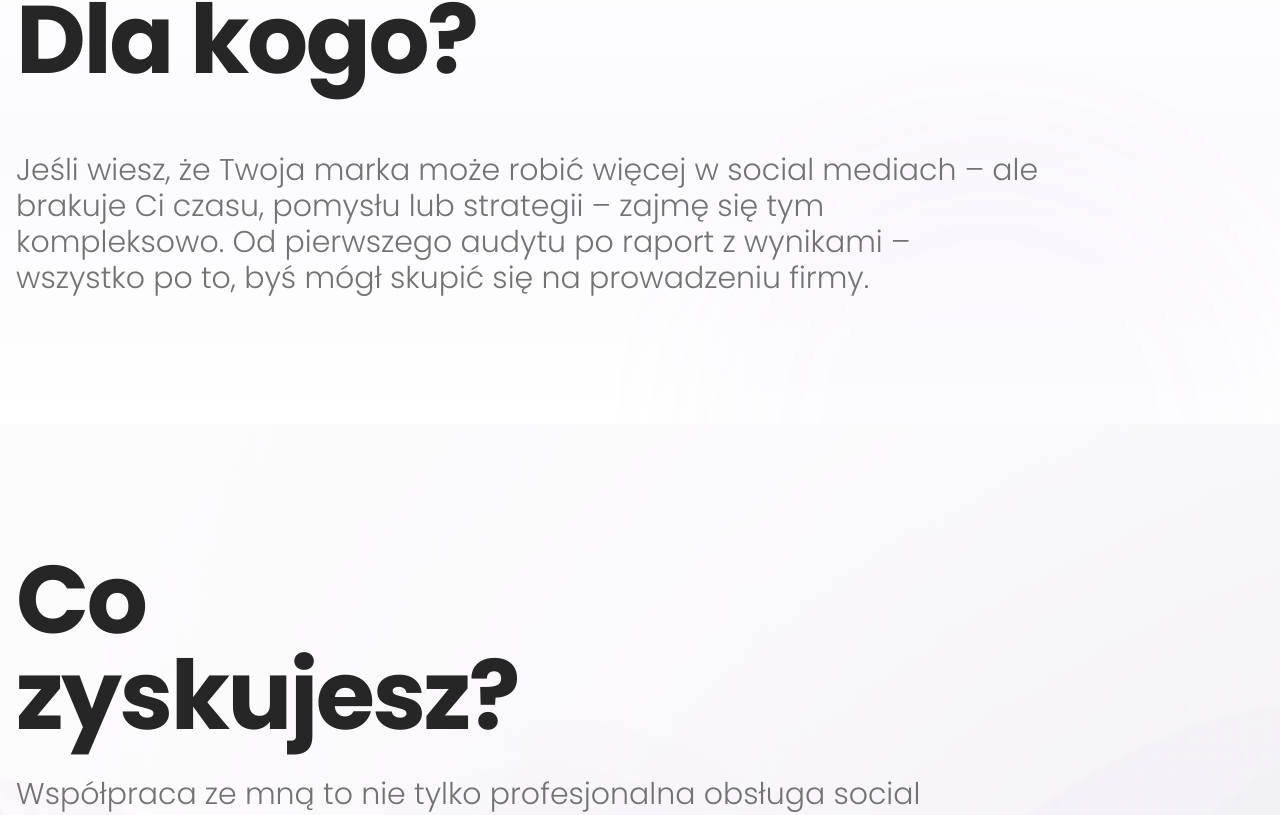
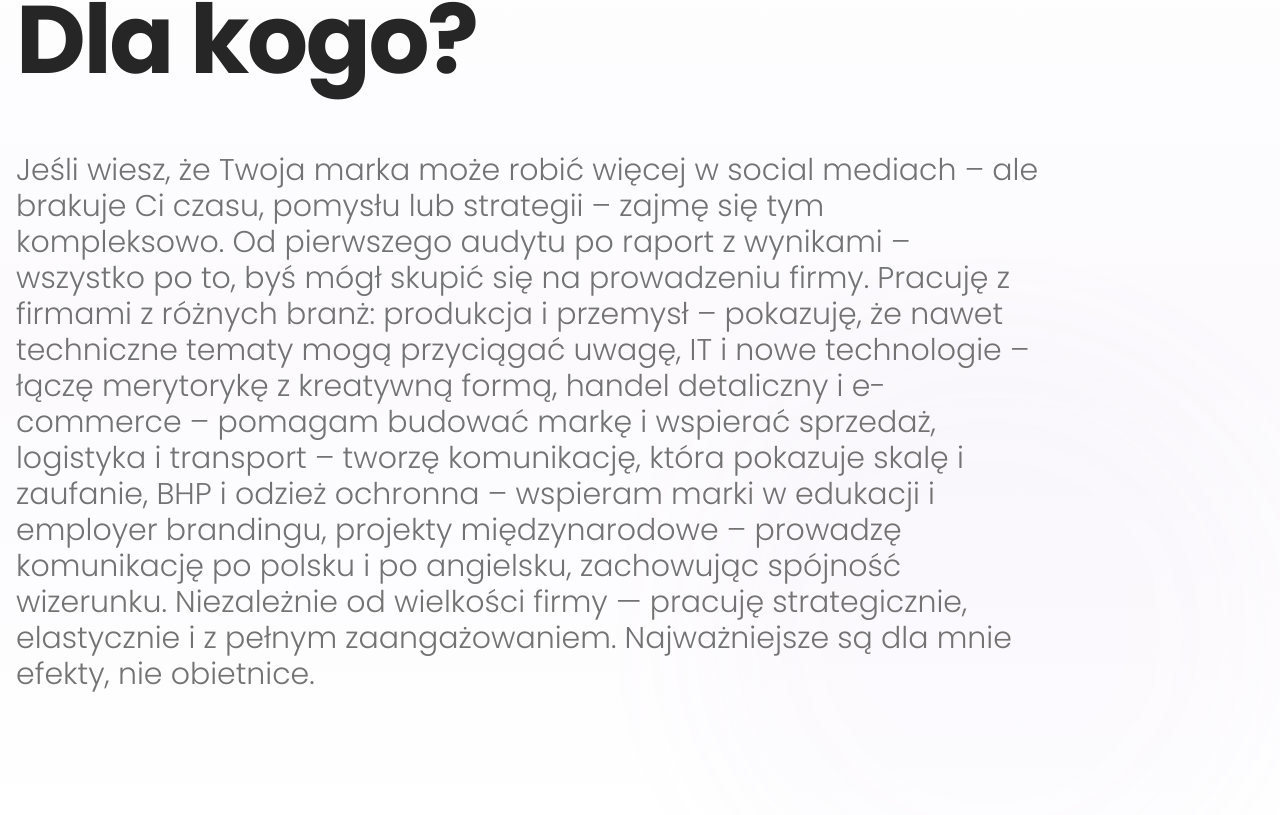
Before and after one commit to ElaChabko/digitilio-88557, a React (Vite) app: page / in a window 1280 px wide. Shown: the part 4036-4851 px from the top of the page. Built offline with nearby package versions, Linux system fonts and the light colour scheme; the HTML template or start-up script is replaced by a standard one.

Commit message:
Visual edit in Lovable

```diff
--- a/src/components/ForWhom.tsx
+++ b/src/components/ForWhom.tsx
@@ -1,47 +1,60 @@
 import { motion } from "framer-motion";
-
 export const ForWhom = () => {
-  return (
-    <section id="for-whom" className="py-32 bg-gradient-to-b from-background via-accent/5 to-background relative overflow-hidden">
+  return <section id="for-whom" className="py-32 bg-gradient-to-b from-background via-accent/5 to-background relative overflow-hidden">
       {/* Floating gradient orb */}
-      <motion.div
-        className="absolute top-1/2 right-10 w-[500px] h-[500px] bg-accent/15 rounded-full blur-3xl"
-        animate={{
+      <motion.div className="absolute top-1/2 right-10 w-[500px] h-[500px] bg-accent/15 rounded-full blur-3xl" animate={{
       y: [0, 40, 0],
       scale: [1, 1.15, 1],
       opacity: [0.15, 0.25, 0.15]
-        }}
-        transition={{
+    }} transition={{
       duration: 13,
       repeat: Infinity,
       ease: "easeInOut"
-        }}
-      />
+    }} />
 
       <div className="container mx-auto px-4 relative z-10">
         <div className="max-w-5xl">
-          <motion.h2
-            className="text-5xl md:text-7xl lg:text-8xl font-bold text-foreground mb-16 leading-tight tracking-tight"
-            initial={{ opacity: 0, y: 30 }}
-            whileInView={{ opacity: 1, y: 0 }}
-            viewport={{ once: true, margin: "-100px" }}
-            transition={{ duration: 0.6 }}
-          >
+          <motion.h2 className="text-5xl md:text-7xl lg:text-8xl font-bold text-foreground mb-16 leading-tight tracking-tight" initial={{
+          opacity: 0,
+          y: 30
+        }} whileInView={{
+          opacity: 1,
+          y: 0
+        }} viewport={{
+          once: true,
+          margin: "-100px"
+        }} transition={{
+          duration: 0.6
+        }}>
             Dla kogo?
           </motion.h2>
-          <motion.p
-            className="text-2xl md:text-3xl text-muted-foreground leading-relaxed font-light"
-            initial={{ opacity: 0, y: 20 }}
-            whileInView={{ opacity: 1, y: 0 }}
-            viewport={{ once: true, margin: "-100px" }}
-            transition={{ duration: 0.6, delay: 0.15 }}
-          >
-            Jeśli wiesz, że Twoja marka może robić więcej w social mediach – ale brakuje Ci czasu,
-            pomysłu lub strategii – zajmę się tym kompleksowo. Od pierwszego audytu po raport z wynikami
-            – wszystko po to, byś mógł skupić się na prowadzeniu firmy.
-          </motion.p>
+          <motion.p className="text-2xl md:text-3xl text-muted-foreground leading-relaxed font-light" initial={{
+          opacity: 0,
+          y: 20
+        }} whileInView={{
+          opacity: 1,
+          y: 0
+        }} viewport={{
+          once: true,
+          margin: "-100px"
+        }} transition={{
+          duration: 0.6,
+          delay: 0.15
+        }}>Jeśli wiesz, że Twoja marka może robić więcej w social mediach – ale brakuje Ci czasu, pomysłu lub strategii – zajmę się tym kompleksowo. Od pierwszego audytu po raport z wynikami – wszystko po to, byś mógł skupić się na prowadzeniu firmy.
+
+
+
+Pracuję z firmami z różnych branż:
+produkcja i przemysł – pokazuję, że nawet techniczne tematy mogą przyciągać uwagę,
+IT i nowe technologie – łączę merytorykę z kreatywną formą,
+handel detaliczny i e-commerce – pomagam budować markę i wspierać sprzedaż,
+logistyka i transport – tworzę komunikację, która pokazuje skalę i zaufanie,
+BHP i odzież ochronna – wspieram marki w edukacji i employer brandingu,
+projekty międzynarodowe – prowadzę komunikację po polsku i po angielsku, zachowując spójność wizerunku.
+
+Niezależnie od wielkości firmy — pracuję strategicznie, elastycznie i z pełnym zaangażowaniem.
+Najważniejsze są dla mnie efekty, nie obietnice.</motion.p>
         </div>
       </div>
-    </section>
-  );
+    </section>;
 };
```
Lines whose indentation alone changed are shown as unchanged.
